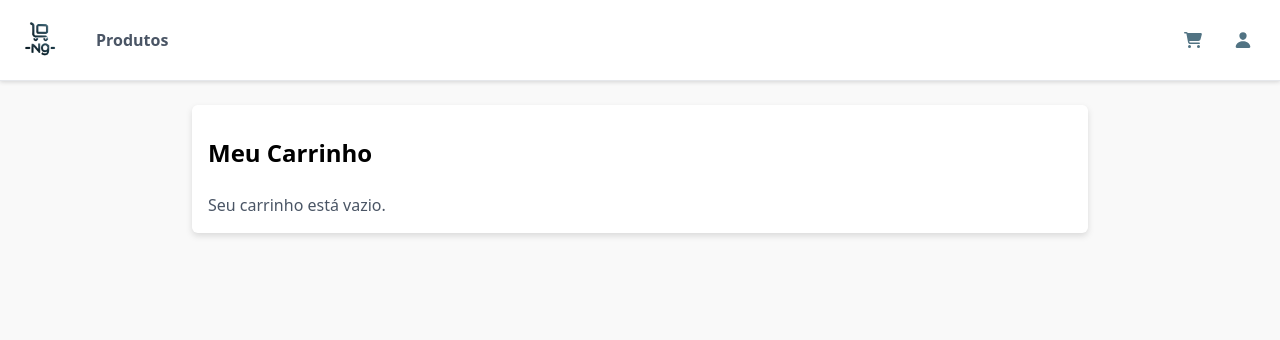
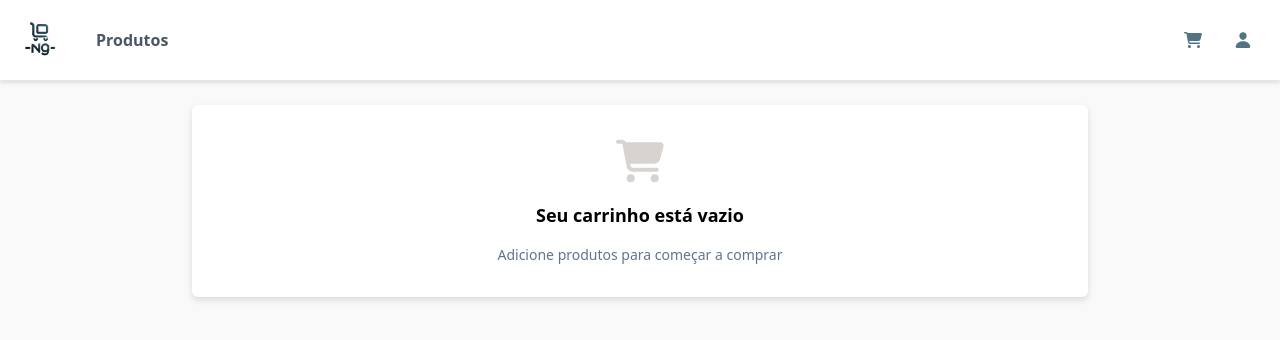
Before and after one commit to Vinif43/FakeStoreNextjs, a Next.js app: page /carrinho in a window 1280 px wide. Shown: the top 340 px of the page. Built offline with nearby package versions, Linux system fonts and the light colour scheme.

Commit message:
:lipstick: feat: Melhora a exibição do carrinho com ícone e mensagens informativas quando vazio

```diff
--- a/src/components/Cart/Cart.tsx
+++ b/src/components/Cart/Cart.tsx
@@ -2,6 +2,7 @@
 import React from 'react'
 import { useCart } from '@/context/CartContext'
 import { FaPlus, FaMinus, FaTrash } from 'react-icons/fa'
+import { FaCartShopping } from 'react-icons/fa6'
 
 export default function Cart() {
   const { state, dispatch } = useCart()
@@ -14,12 +15,26 @@ export default function Cart() {
   return (
     <div className="py-6 max-md:px-2">
       <div className="p-4 bg-primaryone  rounded-md drop-shadow-md max-w-4xl mx-auto">
-        <h2 className="text-xl md:text-2xl font-bold mb-6 mt-4">
+        {
+          state.cart.length > 0 && (
+            <h2 className="text-xl md:text-2xl font-bold mb-6 mt-4">
           Meu Carrinho
         </h2>
+          )
+        }
 
         {state.cart.length === 0 ? (
-          <p className="text-gray-600">Seu carrinho está vazio.</p>
+          <div className='flex flex-col gap-4 items-center justify-center py-4'>
+            <span className='text-stone-300 text-5xl'>
+              <FaCartShopping className="" />
+            </span>
+            <p className="text-base md:text-lg font-bold">
+              Seu carrinho está vazio
+            </p>
+            <p className="text-sm text-slate-500 font-medium">
+              Adicione produtos para começar a comprar
+            </p>
+          </div>
         ) : (
           <div className="space-y-4">
             {state.cart.map((product) => (
```
